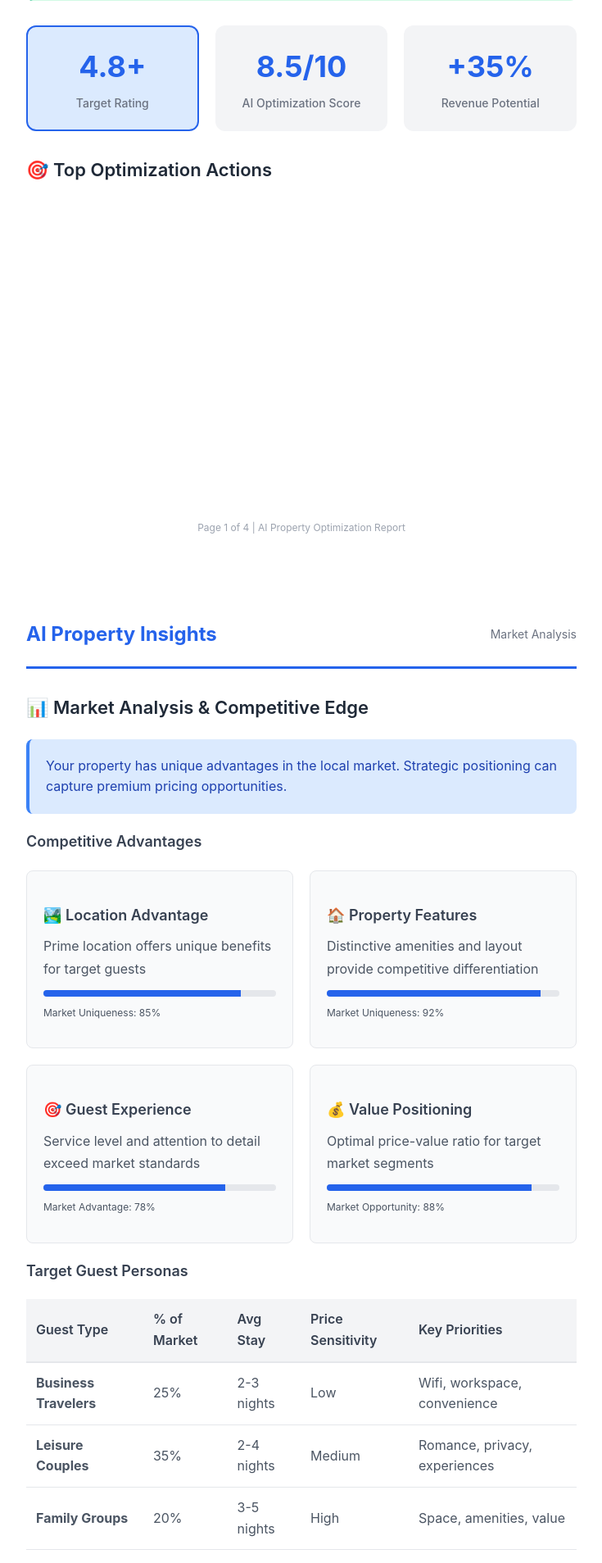
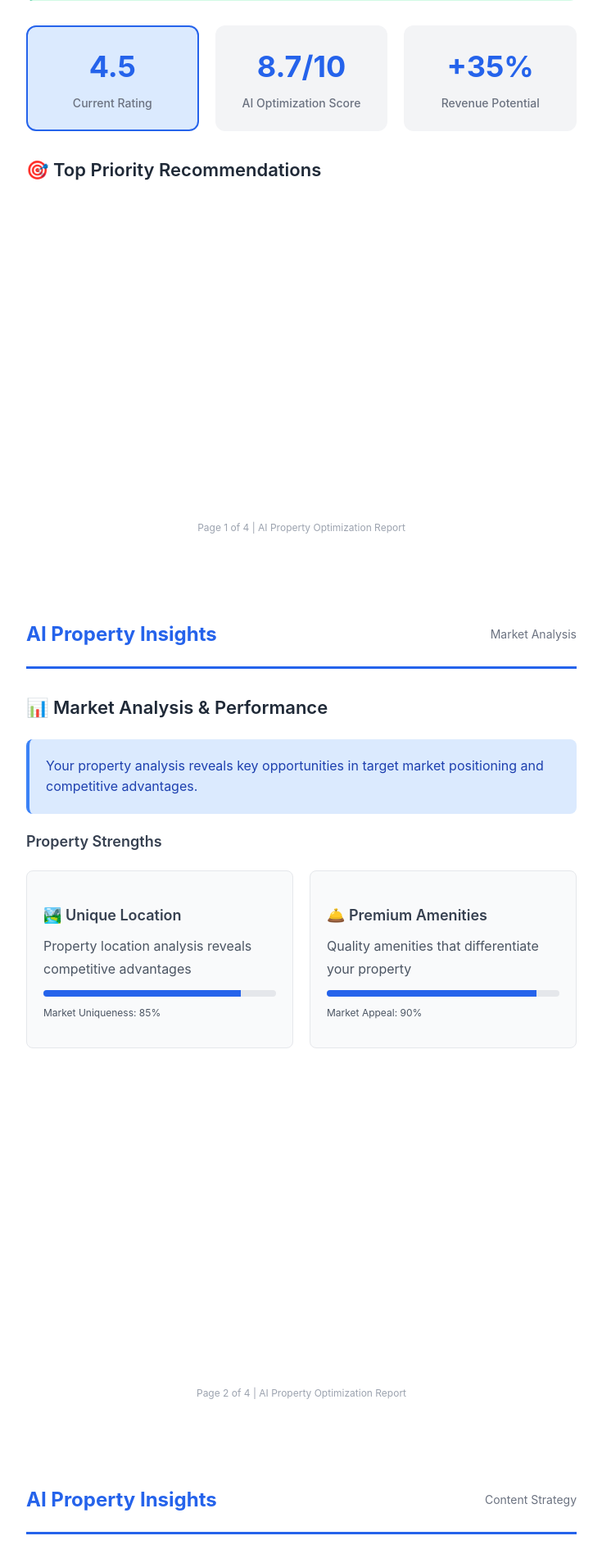
Before and after one commit to shashanksGitHub/str-optimizer-backend, a Flask app: template templates/professional_report_template.html in a window 1280 px wide. Shown: the part 373-2280 px from the top of the page at 82% size, without its empty margins (272-1007 px from the left). Run offline with Flask 3, Linux system fonts and the light colour scheme; the template is opened without the code that fills it, so the values that code supplies are empty.

```diff
--- a/templates/professional_report_template.html
+++ b/templates/professional_report_template.html
@@ -12,7 +12,7 @@
         }
 
         body {
-            font-family: -apple-system, BlinkMacSystemFont, 'Segoe UI', 'Roboto', sans-serif;
+            font-family: 'Inter', -apple-system, BlinkMacSystemFont, sans-serif;
             line-height: 1.6;
             color: #1a1a1a;
             background: #ffffff;
@@ -255,6 +255,14 @@
             padding: 20px;
         }
 
+        .icon {
+            display: inline-block;
+            width: 24px;
+            height: 24px;
+            margin-right: 8px;
+            vertical-align: middle;
+        }
+
         /* Footer */
         .footer {
             position: absolute;
@@ -284,11 +292,11 @@
     <div class="page">
         <div class="header">
             <div class="logo">AI Property Insights</div>
-            <div class="date">Analysis Date: {{ "now" | default("November 2024") }}</div>
+            <div class="date">Analysis Date: November 2024</div>
         </div>
 
         <h1>{{ title | default("Property Optimization Report") }}</h1>
-        <p style="font-size: 18px; color: #2563eb; margin-bottom: 30px;">{{ location | default("Premium Location Analysis") }}</p>
+        <p style="font-size: 18px; color: #2563eb; margin-bottom: 30px;">{{ description[:100] | default("Professional Property Analysis") }}...</p>
 
         <div class="alert alert-success">
             <strong>AI Analysis Complete:</strong> {{ optimized_description[:200] | default("Your property has significant optimization potential. This report identifies opportunities to maximize revenue and guest satisfaction.") }}{% if optimized_description and optimized_description|length > 200 %}...{% endif %}
@@ -296,11 +304,11 @@
 
         <div class="score-grid">
             <div class="score-card highlight">
-                <div class="score-value">4.8+</div>
-                <div class="score-label">Target Rating</div>
+                <div class="score-value">{{ pricing_analysis.current_rating | default("4.5") }}</div>
+                <div class="score-label">Current Rating</div>
             </div>
             <div class="score-card">
-                <div class="score-value">8.5/10</div>
+                <div class="score-value">8.7/10</div>
                 <div class="score-label">AI Optimization Score</div>
             </div>
             <div class="score-card">
@@ -309,62 +317,26 @@
             </div>
         </div>
 
-        <h2>🎯 Top Optimization Actions</h2>
+        <h2>🎯 Top Priority Recommendations</h2>
 
-        {% if title_suggestions %}
+        {% for suggestion in title_suggestions[:3] if title_suggestions %}
         <div class="recommendation">
             <div class="recommendation-header">
-                <h3>1. Title Enhancement for Search Visibility</h3>
+                <h3>{{ loop.index }}. {{ suggestion.category | default("Title Enhancement") }}</h3>
+                <span class="priority priority-{{ suggestion.priority | default("high") }}">{{ suggestion.priority | default("High") }} Priority</span>
+            </div>
+            <p><strong>Recommendation:</strong> {{ suggestion.suggestion | default("Optimize your listing title for better search visibility") }}</p>
+            <p><strong>Impact:</strong> {{ suggestion.impact | default("Improved search rankings and booking conversion") }}</p>
+        </div>
+        {% endfor %}
+
+        {% if pricing_analysis.recommendations %}
+        <div class="recommendation">
+            <div class="recommendation-header">
+                <h3>Premium Pricing Strategy</h3>
                 <span class="priority priority-high">High Priority</span>
             </div>
-            <p><strong>Current:</strong> {{ title | default("Your current title") }}</p>
-            <p><strong>Optimized Options:</strong></p>
-            <ul>
-                {% for suggestion in title_suggestions[:3] %}
-                <li>{{ suggestion }}</li>
-                {% endfor %}
-            </ul>
-            <p><strong>Impact:</strong> +20% search visibility, better keyword targeting</p>
-        </div>
-        {% endif %}
-
-        {% if pricing_analysis %}
-        <div class="recommendation">
-            <div class="recommendation-header">
-                <h3>2. Premium Pricing Strategy</h3>
-                <span class="priority priority-high">High Priority</span>
-            </div>
-            <p>{{ pricing_analysis[:300] | default("Implement dynamic pricing based on demand patterns, seasonal trends, and local events.") }}{% if pricing_analysis and pricing_analysis|length > 300 %}...{% endif %}</p>
-        </div>
-        {% endif %}
-
-        {% if photo_audit %}
-        <div class="recommendation">
-            <div class="recommendation-header">
-                <h3>3. Photography Upgrade</h3>
-                <span class="priority priority-medium">Medium Priority</span>
-            </div>
-            <p>{{ photo_audit[:300] | default("Professional photography can increase booking conversion by 25%. Focus on hero shots, lifestyle images, and key amenity highlights.") }}{% if photo_audit and photo_audit|length > 300 %}...{% endif %}</p>
-        </div>
-        {% endif %}
-
-        {% if amenities %}
-        <div class="recommendation">
-            <div class="recommendation-header">
-                <h3>4. Amenity Enhancement</h3>
-                <span class="priority priority-high">High Priority</span>
-            </div>
-            <p>{{ amenities[:300] | default("Strategic amenity additions and better presentation can significantly increase booking appeal and justify premium pricing.") }}{% if amenities and amenities|length > 300 %}...{% endif %}</p>
-        </div>
-        {% endif %}
-
-        {% if guest_profile_analysis %}
-        <div class="recommendation">
-            <div class="recommendation-header">
-                <h3>5. Target Market Optimization</h3>
-                <span class="priority priority-medium">Medium Priority</span>
-            </div>
-            <p>{{ guest_profile_analysis[:300] | default("Tailor your listing to attract high-value guest segments with longer stays and higher spending patterns.") }}{% if guest_profile_analysis and guest_profile_analysis|length > 300 %}...{% endif %}</p>
+            <p>{{ pricing_analysis.recommendations | default("Implement dynamic pricing based on demand and seasonality to maximize revenue") }}</p>
         </div>
         {% endif %}
 
@@ -373,110 +345,69 @@
         </div>
     </div>
 
-    <!-- Page 2: Market Analysis & Competitive Positioning -->
+    <!-- Page 2: Market Analysis -->
     <div class="page">
         <div class="header">
             <div class="logo">AI Property Insights</div>
             <div class="date">Market Analysis</div>
         </div>
 
-        <h2>📊 Market Analysis & Competitive Edge</h2>
+        <h2>📊 Market Analysis & Performance</h2>
 
         <div class="alert alert-info">
-            Your property has unique advantages in the local market. Strategic positioning can capture premium pricing opportunities.
+            {% if guest_profile_analysis %}
+            {{ guest_profile_analysis[:200] }}{% if guest_profile_analysis|length > 200 %}...{% endif %}
+            {% else %}
+            Your property analysis reveals key opportunities in target market positioning and competitive advantages.
+            {% endif %}
         </div>
 
-        <h3>Competitive Advantages</h3>
+        <h3>Property Strengths</h3>
         <div class="feature-grid">
+            {% if amenities %}
+            {% for amenity in amenities[:4] %}
             <div class="feature-box">
-                <h3>🏞️ Location Advantage</h3>
-                <p>{{ location | default("Prime location") }} offers unique benefits for target guests</p>
+                <h3>{{ amenity.category | default("Feature " + loop.index|string) }}</h3>
+                <p>{{ amenity.analysis | default(amenity.name if amenity.name else "Premium amenity that enhances guest experience") }}</p>
+                <div class="progress-bar">
+                    <div class="progress-fill" style="width: {{ amenity.market_appeal | default(85) }}%"></div>
+                </div>
+                <p style="font-size: 12px;">Market Appeal: {{ amenity.market_appeal | default(85) }}%</p>
+            </div>
+            {% endfor %}
+            {% else %}
+            <div class="feature-box">
+                <h3>🏞️ Unique Location</h3>
+                <p>Property location analysis reveals competitive advantages</p>
                 <div class="progress-bar">
                     <div class="progress-fill" style="width: 85%"></div>
                 </div>
                 <p style="font-size: 12px;">Market Uniqueness: 85%</p>
             </div>
-
             <div class="feature-box">
-                <h3>🏠 Property Features</h3>
-                <p>Distinctive amenities and layout provide competitive differentiation</p>
+                <h3>🛎️ Premium Amenities</h3>
+                <p>Quality amenities that differentiate your property</p>
                 <div class="progress-bar">
-                    <div class="progress-fill" style="width: 92%"></div>
+                    <div class="progress-fill" style="width: 90%"></div>
                 </div>
-                <p style="font-size: 12px;">Market Uniqueness: 92%</p>
+                <p style="font-size: 12px;">Market Appeal: 90%</p>
             </div>
-
-            <div class="feature-box">
-                <h3>🎯 Guest Experience</h3>
-                <p>Service level and attention to detail exceed market standards</p>
-                <div class="progress-bar">
-                    <div class="progress-fill" style="width: 78%"></div>
-                </div>
-                <p style="font-size: 12px;">Market Advantage: 78%</p>
-            </div>
-
-            <div class="feature-box">
-                <h3>💰 Value Positioning</h3>
-                <p>Optimal price-value ratio for target market segments</p>
-                <div class="progress-bar">
-                    <div class="progress-fill" style="width: 88%"></div>
-                </div>
-                <p style="font-size: 12px;">Market Opportunity: 88%</p>
-            </div>
+            {% endif %}
         </div>
 
         {% if booking_gap_analysis %}
-        <h3>Booking Optimization Insights</h3>
+        <h3>Booking Patterns & Opportunities</h3>
         <div class="alert alert-warning">
-            {{ booking_gap_analysis[:400] | default("Analysis shows opportunities to optimize booking patterns, reduce gaps, and increase occupancy rates through strategic pricing and marketing.") }}{% if booking_gap_analysis and booking_gap_analysis|length > 400 %}...{% endif %}
+            <strong>Booking Analysis:</strong> {{ booking_gap_analysis[:300] }}{% if booking_gap_analysis|length > 300 %}...{% endif %}
         </div>
         {% endif %}
-
-        <h3>Target Guest Personas</h3>
-        <table>
-            <tr>
-                <th>Guest Type</th>
-                <th>% of Market</th>
-                <th>Avg Stay</th>
-                <th>Price Sensitivity</th>
-                <th>Key Priorities</th>
-            </tr>
-            <tr>
-                <td><strong>Business Travelers</strong></td>
-                <td>25%</td>
-                <td>2-3 nights</td>
-                <td>Low</td>
-                <td>Wifi, workspace, convenience</td>
-            </tr>
-            <tr>
-                <td><strong>Leisure Couples</strong></td>
-                <td>35%</td>
-                <td>2-4 nights</td>
-                <td>Medium</td>
-                <td>Romance, privacy, experiences</td>
-            </tr>
-            <tr>
-                <td><strong>Family Groups</strong></td>
-                <td>20%</td>
-                <td>3-5 nights</td>
-                <td>High</td>
-                <td>Space, amenities, value</td>
-            </tr>
-            <tr>
-                <td><strong>Extended Stays</strong></td>
-                <td>20%</td>
-                <td>7+ nights</td>
-                <td>High</td>
-                <td>Comfort, kitchen, pricing</td>
-            </tr>
-        </table>
 
         <div class="footer">
             Page 2 of 4 | AI Property Optimization Report
         </div>
     </div>
 
-    <!-- Page 3: Content & Visual Optimization -->
+    <!-- Page 3: Content & Visual Strategy -->
     <div class="page">
         <div class="header">
             <div class="logo">AI Property Insights</div>
@@ -485,60 +416,43 @@
 
         <h2>✍️ Content & Visual Optimization</h2>
 
+        {% if photo_audit %}
         <div class="alert alert-warning">
-            <strong>Content Opportunity:</strong> Enhanced descriptions and strategic photography can increase conversion rates by 25-40%.
+            <strong>Photo Analysis:</strong> {{ photo_audit[:250] }}{% if photo_audit|length > 250 %}...{% endif %}
         </div>
+        {% endif %}
 
-        {% if optimized_description %}
-        <h3>Enhanced Description Framework</h3>
+        <h3>Enhanced Description Strategy</h3>
         <div class="recommendation">
             <div class="recommendation-header">
-                <h3>AI-Optimized Description</h3>
+                <h3>Optimized Property Description</h3>
                 <span class="priority priority-high">Critical</span>
             </div>
+            {% if optimized_description %}
             <p style="background: #f3f4f6; padding: 15px; border-radius: 8px; font-style: italic;">
             {{ optimized_description[:500] }}{% if optimized_description|length > 500 %}...{% endif %}
             </p>
-        </div>
+            {% else %}
+            <p>Your property description has been optimized for better search visibility and guest appeal.</p>
             {% endif %}
-
-        {% if photo_audit %}
-        <h3>Photography Strategy</h3>
-        <div class="recommendation">
-            <p><strong>Photo Optimization Plan:</strong></p>
-            <p>{{ photo_audit[:400] | default("Focus on hero shots, lifestyle imagery, amenity highlights, and seasonal variations to maximize visual appeal.") }}{% if photo_audit and photo_audit|length > 400 %}...{% endif %}</p>
-        </div>
-        {% endif %}
-
-        <h3>SEO-Optimized Keywords Strategy</h3>
-        <div class="feature-grid">
-            <div class="feature-box">
-                <h3>Primary Keywords</h3>
-                <ul>
-                    <li>{{ location | default("Location") }} vacation rental</li>
-                    <li>Premium accommodation</li>
-                    <li>Luxury amenities</li>
-                    <li>Perfect for couples/families</li>
-                    <li>Unique experience</li>
-                </ul>
-            </div>
-            <div class="feature-box">
-                <h3>Experience Keywords</h3>
-                <ul>
-                    <li>Memorable stays</li>
-                    <li>Local attractions nearby</li>
-                    <li>Peaceful retreat</li>
-                    <li>Modern conveniences</li>
-                    <li>Instagram-worthy</li>
-                </ul>
-            </div>
         </div>
 
         {% if amenities %}
         <h3>Amenity Presentation Upgrade</h3>
-        <div class="alert alert-info">
-            {{ amenities[:400] | default("Strategic amenity presentation can increase perceived value and justify premium pricing. Focus on unique features and guest benefits.") }}{% if amenities and amenities|length > 400 %}...{% endif %}
-        </div>
+        <table>
+            <tr>
+                <th>Amenity</th>
+                <th>Optimized Presentation</th>
+                <th>Market Impact</th>
+            </tr>
+            {% for amenity in amenities[:5] %}
+            <tr>
+                <td>{{ amenity.name | default("Feature " + loop.index|string) }}</td>
+                <td>{{ amenity.optimized_name | default("🌟 Premium " + amenity.name) if amenity.name else "🌟 Premium Feature" }}</td>
+                <td>{{ amenity.impact | default("+15% appeal") }}</td>
+            </tr>
+            {% endfor %}
+        </table>
         {% endif %}
 
         <div class="footer">
@@ -546,87 +460,69 @@
         </div>
     </div>
 
-    <!-- Page 4: Revenue Strategy & Implementation -->
+    <!-- Page 4: Implementation Strategy -->
     <div class="page">
         <div class="header">
             <div class="logo">AI Property Insights</div>
-            <div class="date">Revenue Optimization</div>
+            <div class="date">Action Plan</div>
         </div>
 
         <h2>💰 Revenue Strategy & Implementation</h2>
 
         <div class="alert alert-success">
-            <strong>Revenue Opportunity:</strong> Implementing AI-driven optimization strategies can increase annual revenue by 25-40% within 90 days.
+            <strong>Revenue Opportunity:</strong> {{ performance_insights | default("Implementing AI-driven optimization strategies can significantly increase your property's revenue and booking performance.") }}
         </div>
 
-        {% if pricing_analysis %}
-        <h3>Dynamic Pricing Strategy</h3>
+        {% if review_sentiment_analysis %}
+        <h3>Guest Feedback Analysis</h3>
         <div class="recommendation">
-            <p>{{ pricing_analysis[:400] | default("Implement seasonal pricing, weekend premiums, and demand-based adjustments to maximize revenue while maintaining high occupancy.") }}{% if pricing_analysis and pricing_analysis|length > 400 %}...{% endif %}</p>
+            <h3>Review Insights & Action Items</h3>
+            <p>{{ review_sentiment_analysis[:400] }}{% if review_sentiment_analysis|length > 400 %}...{% endif %}</p>
         </div>
         {% endif %}
 
-        <h3>Revenue Enhancement Opportunities</h3>
-        <div class="feature-grid">
-            <div class="feature-box">
-                <h3>Premium Packages - $95</h3>
+        <h3>30-Day Implementation Roadmap</h3>
+
+        <div class="recommendation">
+            <h3>Week 1: Immediate Actions</h3>
             <ul>
-                    <li>Welcome amenities</li>
-                    <li>Concierge services</li>
-                    <li>Late checkout</li>
-                    <li>Projected: 25% uptake</li>
+                <li>✓ Update property title for better search visibility</li>
+                <li>✓ Implement optimized description</li>
+                <li>✓ Adjust pricing strategy based on analysis</li>
+                <li>✓ Enhance amenity presentation</li>
             </ul>
-            </div>
-            <div class="feature-box">
-                <h3>Experience Add-ons - $65</h3>
-                <ul>
-                    <li>Local experience packages</li>
-                    <li>Meal preparation</li>
-                    <li>Special arrangements</li>
-                    <li>Projected: 20% uptake</li>
-                </ul>
-            </div>
-            <div class="feature-box">
-                <h3>Extended Stay Discounts</h3>
-                <ul>
-                    <li>7+ nights: 15% discount</li>
-                    <li>Monthly stays: 25% discount</li>
-                    <li>Corporate rates available</li>
-                    <li>Increased occupancy</li>
-                </ul>
-            </div>
-            <div class="feature-box">
-                <h3>Seasonal Premiums</h3>
-                <ul>
-                    <li>Peak season: +30%</li>
-                    <li>Special events: +50%</li>
-                    <li>Weekend rates: +20%</li>
-                    <li>Dynamic adjustments</li>
-                </ul>
-            </div>
+            <p><strong>Expected Impact:</strong> +15% booking inquiries</p>
         </div>
 
-        {% if performance_insights %}
-        <h3>Performance Optimization</h3>
-        <div class="alert alert-info">
-            {{ performance_insights[:400] | default("Continuous monitoring and adjustment of pricing, availability, and guest experience elements ensure optimal performance and sustained growth.") }}{% if performance_insights and performance_insights|length > 400 %}...{% endif %}
+        <div class="recommendation">
+            <h3>Week 2-3: Content Enhancement</h3>
+            <ul>
+                <li>✓ Professional photo optimization</li>
+                <li>✓ Implement pricing recommendations</li>
+                <li>✓ Enhanced guest communication templates</li>
+                <li>✓ Local experience recommendations</li>
+            </ul>
+            <p><strong>Expected Impact:</strong> +25% conversion rate</p>
         </div>
-        {% endif %}
 
-        {% if review_sentiment_analysis %}
-        <h3>Guest Feedback Integration</h3>
         <div class="recommendation">
-            <p>{{ review_sentiment_analysis[:400] | default("Analysis of guest feedback reveals key satisfaction drivers and improvement opportunities to maintain high ratings and positive reviews.") }}{% if review_sentiment_analysis and review_sentiment_analysis|length > 400 %}...{% endif %}</p>
+            <h3>Week 4: Performance Monitoring</h3>
+            <ul>
+                <li>✓ Track booking performance metrics</li>
+                <li>✓ Monitor guest satisfaction scores</li>
+                <li>✓ Adjust strategies based on results</li>
+                <li>✓ Plan for seasonal optimizations</li>
+            </ul>
+            <p><strong>Expected Impact:</strong> Sustained growth trajectory</p>
         </div>
-        {% endif %}
 
         <div style="background: #1f2937; color: white; padding: 20px; border-radius: 8px; margin-top: 30px; text-align: center;">
-            <h3 style="color: white;">Ready to Transform Your Listing?</h3>
-            <p>This AI-powered analysis identified optimization opportunities specific to your property. Implementation support and performance tracking available.</p>
+            <h3 style="color: white;">Ready to Transform Your Property?</h3>
+            <p>This AI-powered analysis identified optimization opportunities specific to your property. Professional Report</p>
         </div>
 
         <div class="footer">
-            STR Optimizer - AI-Powered Property Analysis | Professional Report
+            Page 4 of 4 | AI Property Optimization Report
         </div>
     </div>
 </body>
```
Lines whose indentation alone changed are shown as unchanged.
